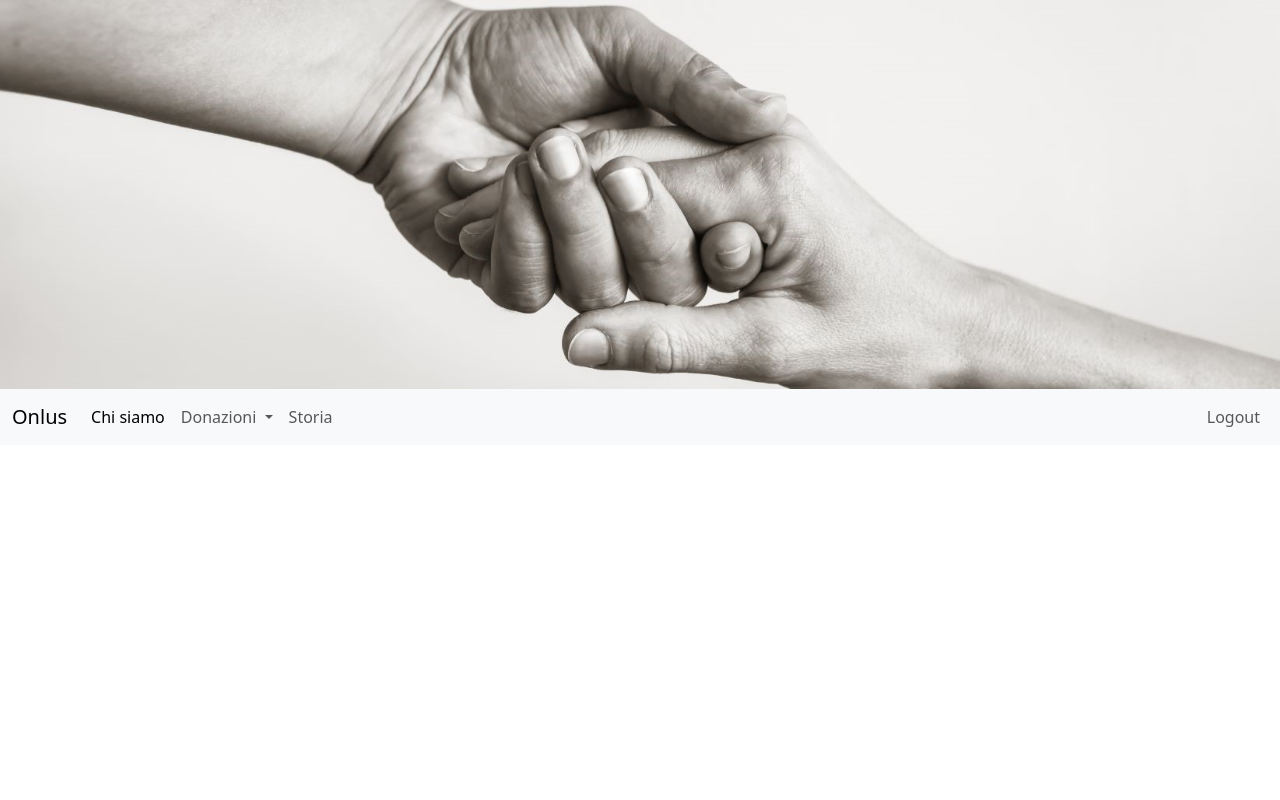
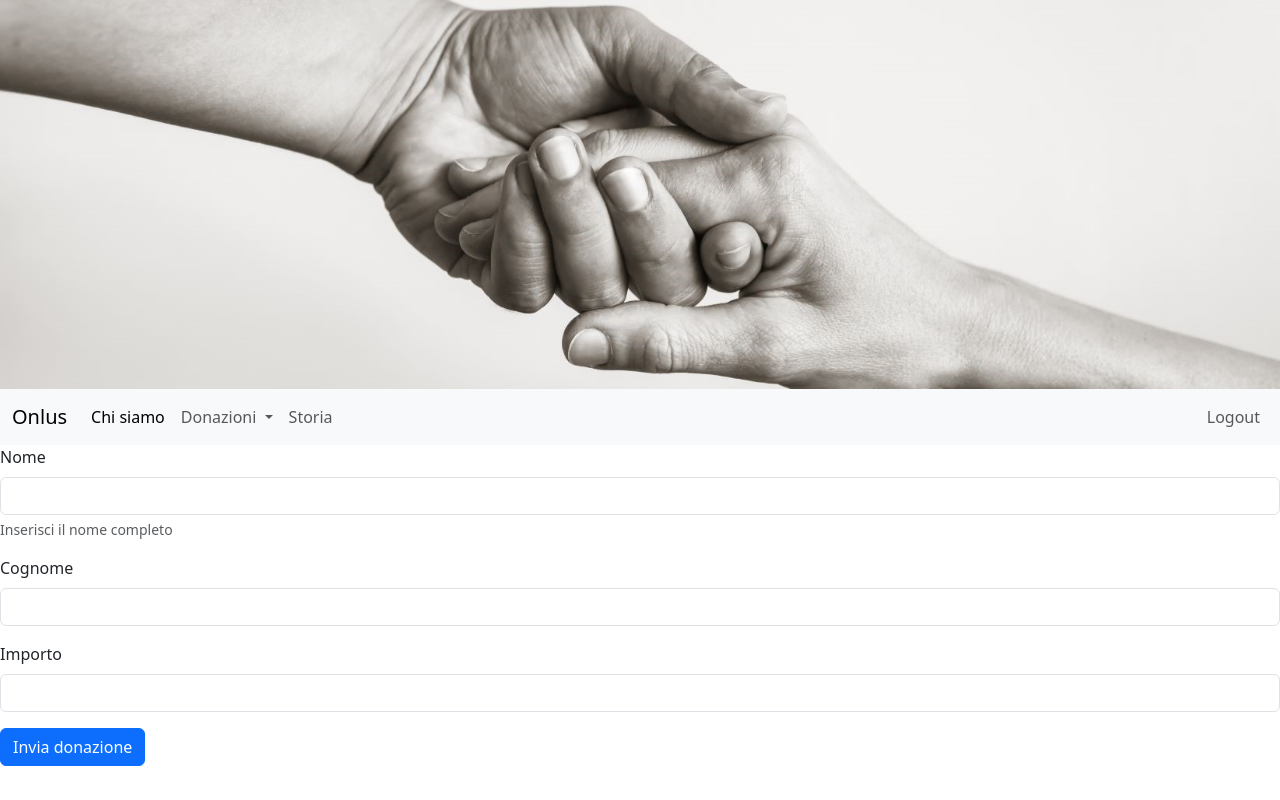
Before and after one commit to dalilamoruso/CacciaAlTesoro, a plain HTML site: page bootstrap2.html in a window 1280 px wide. Drawn offline with nearby package versions, Linux system fonts and the light colour scheme.

Commit message:
Update bootstrap2.html

```diff
--- a/bootstrap2.html
+++ b/bootstrap2.html
@@ -45,6 +45,27 @@
   </div>
 </nav>
 
+
+    <form>
+  <div class="mb-3">
+    <label for="inputNome" class="form-label">Nome</label>
+    <input type="text" class="form-control" id="inputNome" aria-describedby="nomeHelp">
+    <div id="nomeHelp" class="form-text">Inserisci il nome completo</div>
+  </div>
+  <div class="mb-3">
+    <label for="inputCognome" class="form-label">Cognome</label>
+    <input type="text" class="form-control" id="inputCognome">
+  </div>
+    <div class="mb-3">
+    <label for="inputImporto" class="form-label">Importo</label>
+    <input type="text" class="form-control" id="inputImporto">
+  </div>
+
+  <button type="submit" class="btn btn-primary">Invia donazione</button>
+</form>
+
+
+
     <script src="https://cdn.jsdelivr.net/npm/bootstrap@5.3.3/dist/js/bootstrap.bundle.min.js" integrity="sha384-YvpcrYf0tY3lHB60NNkmXc5s9fDVZLESaAA55NDzOxhy9GkcIdslK1eN7N6jIeHz" crossorigin="anonymous"></script>
   </body>
 </html>
```
